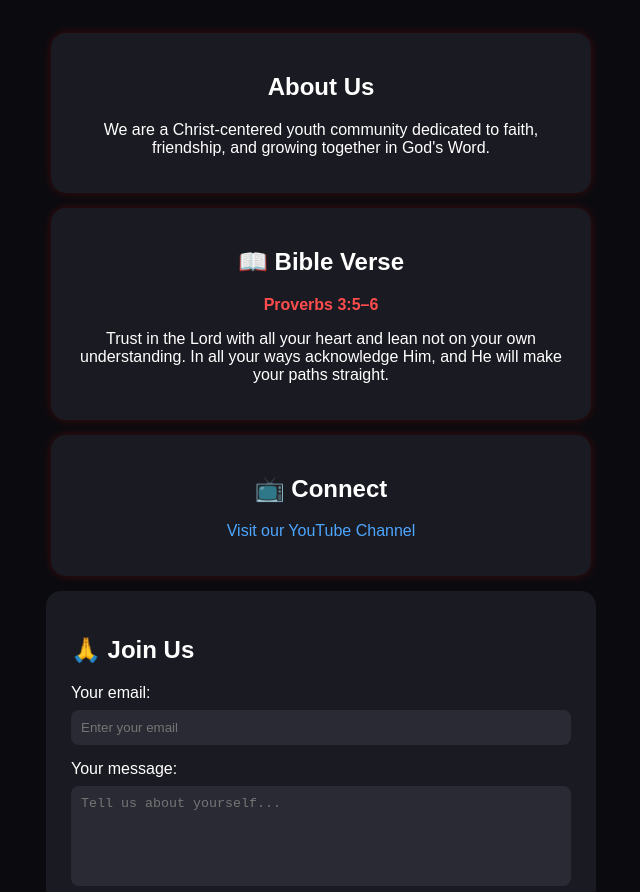
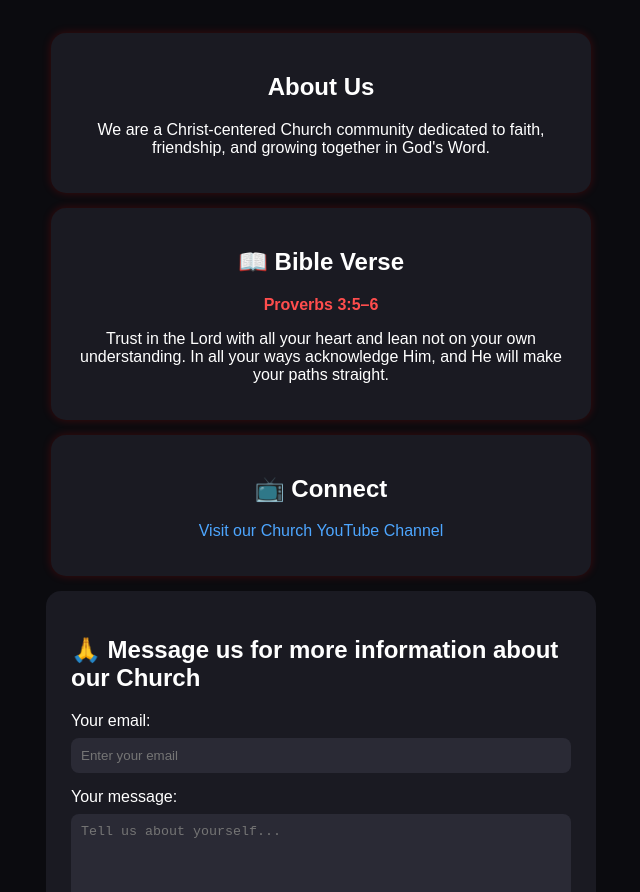
Before and after one commit to carlosacro207-star/merci-youth-ministry, a plain HTML site: page index.html in a window 1280 px wide. Shown: the part 460-1352 px from the top of the page, without its empty margins (319-959 px from the left). Drawn offline with Linux system fonts and the light colour scheme.

Commit message:
Update index.html

```diff
--- a/index.html
+++ b/index.html
@@ -119,7 +119,7 @@
     <img src="https://cdn.pixabay.com/photo/2024/08/25/16/28/anime-8937387_960_720.jpg" alt="anime boy">
 
     <br>
-    <button onclick="alert('Welcome to MERCI Youth Ministry! 🙏')">Join Us</button>
+    <button onclick="alert('Welcome to Marikina Evangelical Reform Church! 🙏')">Join Us</button>
   </div>
 
   <!-- ABOUT -->
@@ -128,7 +128,7 @@
     <div class="card">
       <h2>About Us</h2>
       <p>
-        We are a Christ-centered youth community dedicated to faith,
+        We are a Christ-centered Church community dedicated to faith,
         friendship, and growing together in God's Word.
       </p>
     </div>
@@ -146,14 +146,14 @@
       <h2>📺 Connect</h2>
       <p>
         <a href="https://www.youtube.com/@marikinareformedchurch" target="_blank">
-          Visit our YouTube Channel
+          Visit our Church YouTube Channel
         </a>
       </p>
     </div>
 
   <!-- 🔥 JOIN US FORM -->
 <div class="form-card">
-  <h2>🙏 Join Us</h2>
+  <h2>🙏 Message us for more information about our Church</h2>
 
   <form action="https://formspree.io/f/YOUR_FORM_ID" method="POST">
 
```
